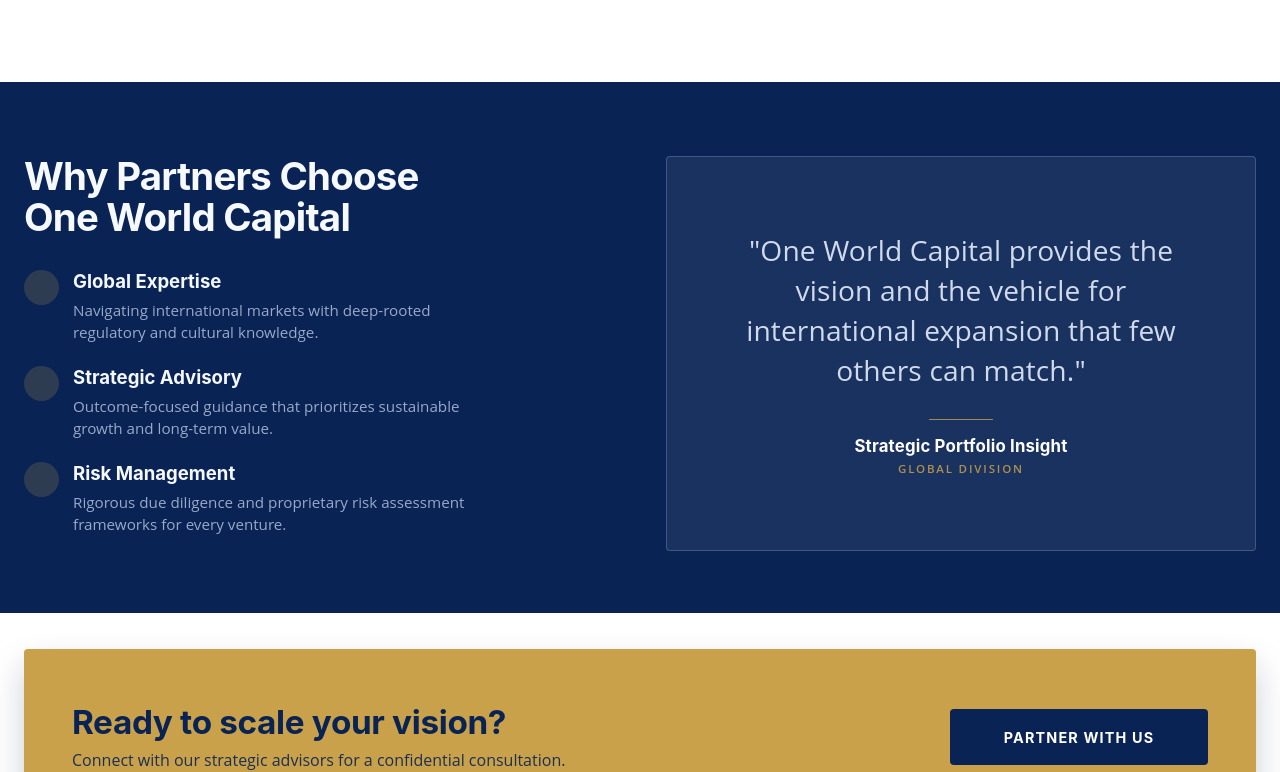
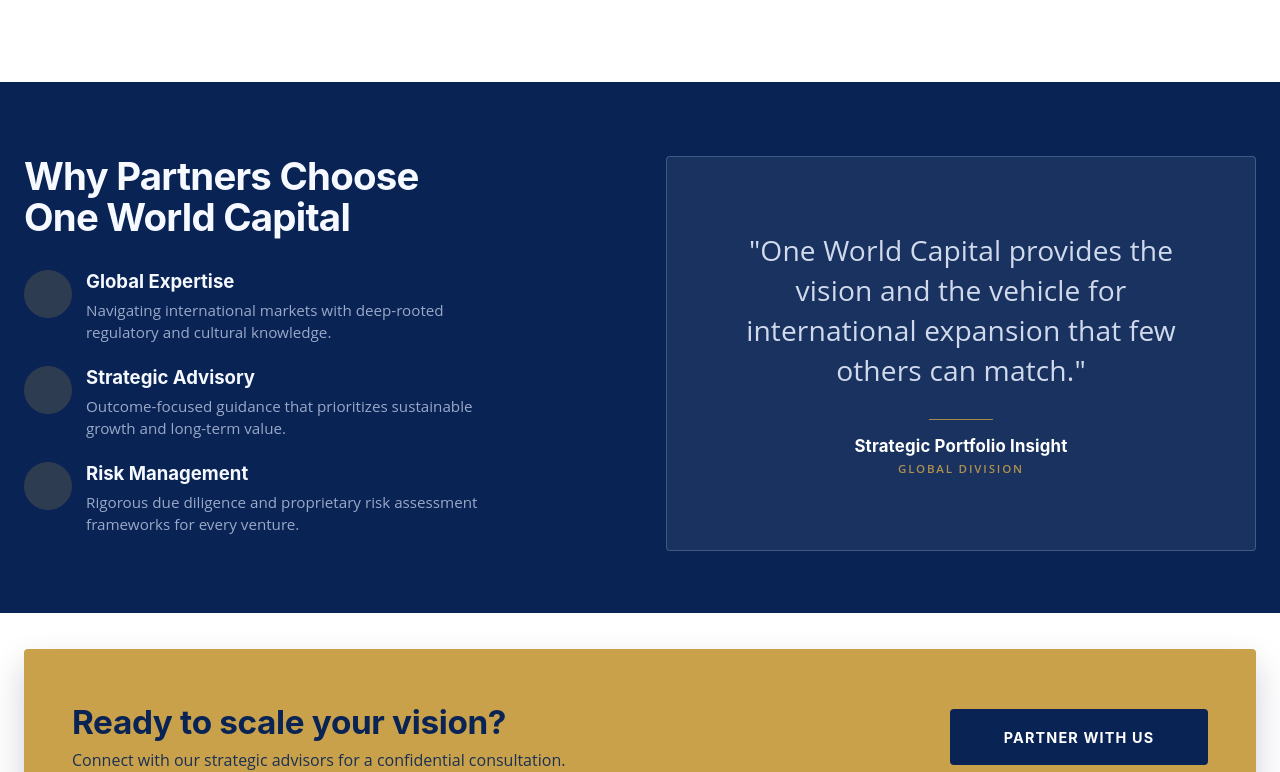
Before and after one commit to Sivaprasad12502/one-world-capital-club, a Next.js app: page / in a window 1280 px wide. Shown: the part 2893-3665 px from the top of the page. Built offline with nearby package versions, Linux system fonts and the light colour scheme; no server answers; the database is empty.

Commit message:
feat: Update InvestmentSection icon size and styling for improved visibility

```diff
--- a/src/components/sections/home/InvestmentSection.tsx
+++ b/src/components/sections/home/InvestmentSection.tsx
@@ -64,7 +64,7 @@ export default function InvestmentSection({ content }: { content: InvestmentCont
               return(
                 <article key={`${item.title}-${index}`} className="investment-feature">
                 <div className="investment-feature__icon" aria-hidden="true">
-                  {Icon ? <Icon size={14}/>: null}
+                  {Icon ? <Icon size={24}/>: null}
 
                 </div>
                 <div className="investment-feature__body">
--- a/src/styles.css
+++ b/src/styles.css
@@ -1854,8 +1854,8 @@ button {
 }
 
 .investment-feature__icon {
-  width: 35px;
-  height: 35px;
+  width: 48px;
+  height: 48px;
   border-radius: 999px;
   background: rgba(201, 161, 74, 0.2);
   color: #c9a14a;
```
